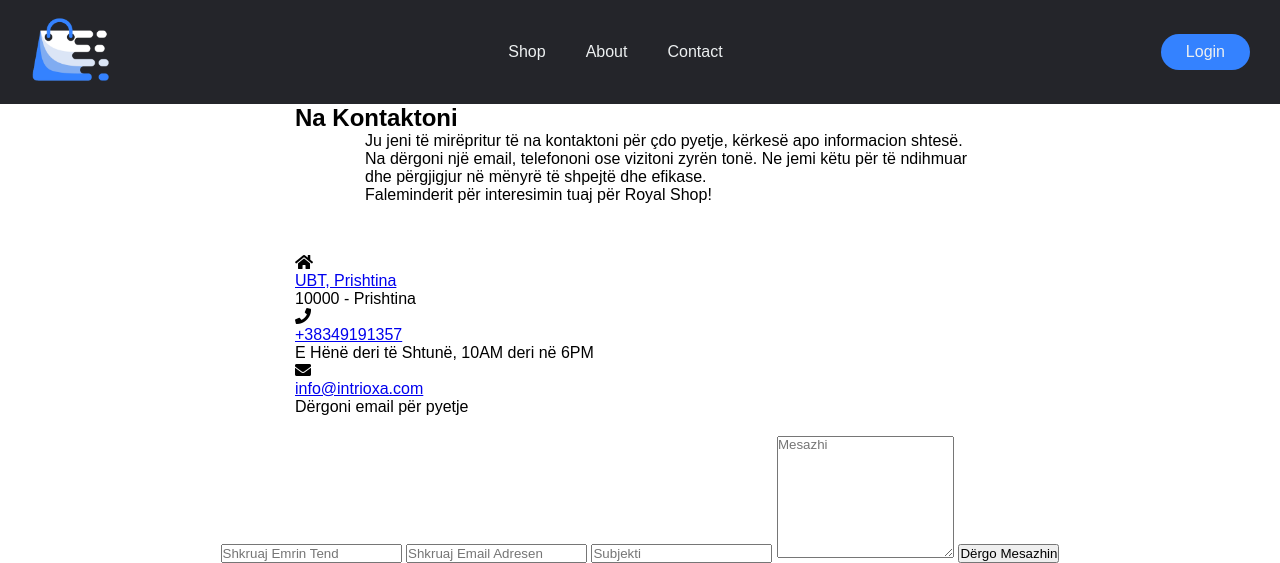
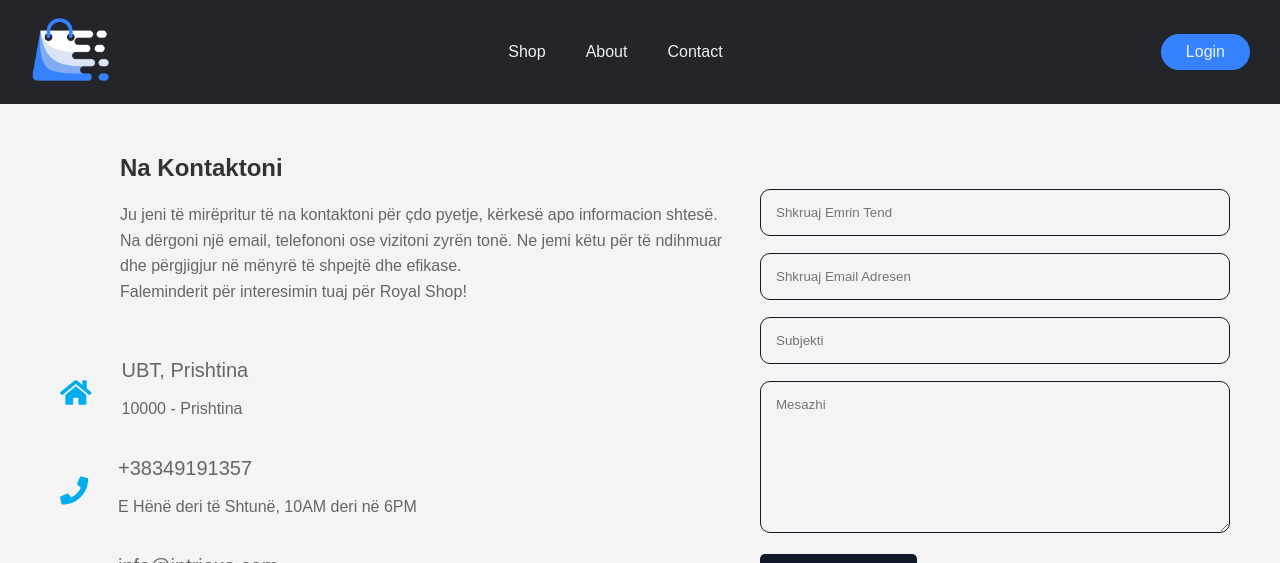
Before and after one commit to FlorentGashi/Royal-Shop, a PHP site: page /contact.html in a window 1280 px wide. Shown: the top 563 px of the page. Run offline with PHP 8.4, Linux system fonts and the light colour scheme; grey boxes are pictures that could not be loaded.

Commit message:
fixed style on contact page

```diff
--- a/css/style.css
+++ b/css/style.css
@@ -705,3 +705,98 @@ th {
 .small-img:nth-child(4){
   background: #ffffff;
 }
+
+/* Contact Us Page */
+.contact-us {
+  padding: 50px 50px;
+  background-color: #f4f4f4;
+}
+
+.contact-col {
+  flex: 1;
+  max-width: 100%;
+  text-align: left;
+}
+.contact-h1{
+  padding-bottom: 20px;
+  padding-left: 70px;
+}
+.contact-col h1 {
+  color: #333;
+}
+
+.contact-col p {
+  color: #666;
+  line-height: 1.6;
+  margin-bottom: 10px;
+}
+.contact-col div{
+  display: flex;
+  align-items: center;
+  margin-bottom: 20px;
+}
+.contact-col div .fa{
+  font-size: 28px;
+  color: #00ADEF;
+  margin: 10px;
+  margin-right: 30px;
+}
+.contact-col-a{
+  text-decoration: none;
+}
+.contact-col div p{
+  padding: 0;
+}
+.col-important{
+  font-size: 20px;
+  margin-bottom: 5px;
+  color: #555;
+  font-weight: 400;
+}
+
+.contact-col input, .contact-col textarea{
+  border-radius: 10px;
+  width: 100%;
+  padding: 15px;
+  margin-bottom: 17px;
+  outline: none;
+  background-color: #f4f4f4;
+  border: 1px solid rgba(17, 24, 39, 1);
+  box-sizing: border-box;
+}
+
+.submit-btn-contact {
+  display: inline-block;
+  padding: 10px 20px;
+  background-color: rgb(17 24 39);
+  color: #fff;
+  text-decoration: none;
+  font-size: 1rem;
+  border-radius: 5px;
+  border: none;
+  transition: background-color 0.3s ease-in-out;
+}
+.submit-btn-contact:hover {
+  background-color: #3482FF;
+}
+.location {
+  margin-top: 50px;
+}
+
+iframe {
+  width: 100%;
+  height: 400px;
+  border: 1px solid #ddd;
+  border-radius: 5px;
+}
+
+  @media (max-width: 900px){
+  .contact-h1{
+      padding: 0 !important;
+      margin-bottom: 20px;
+  }
+  .contact-p{
+    padding: 0 !important;
+    width: 100% !important;
+  }
+}
```
